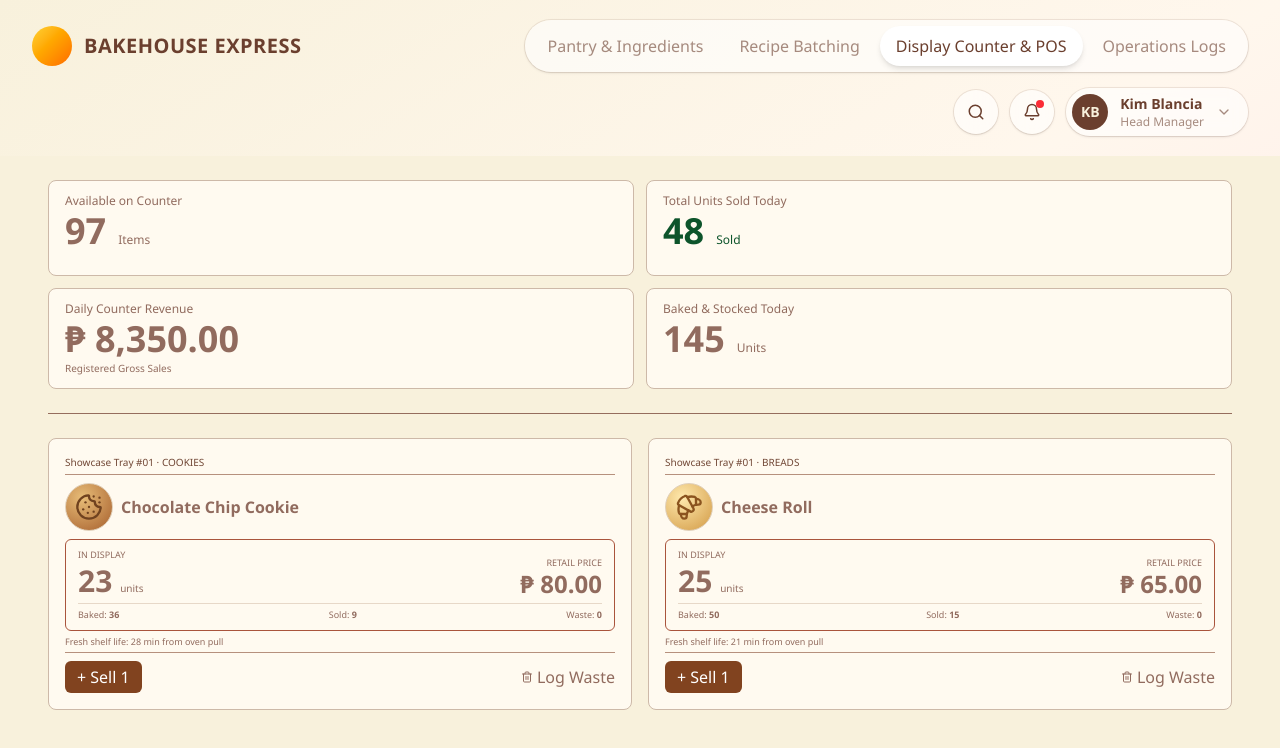
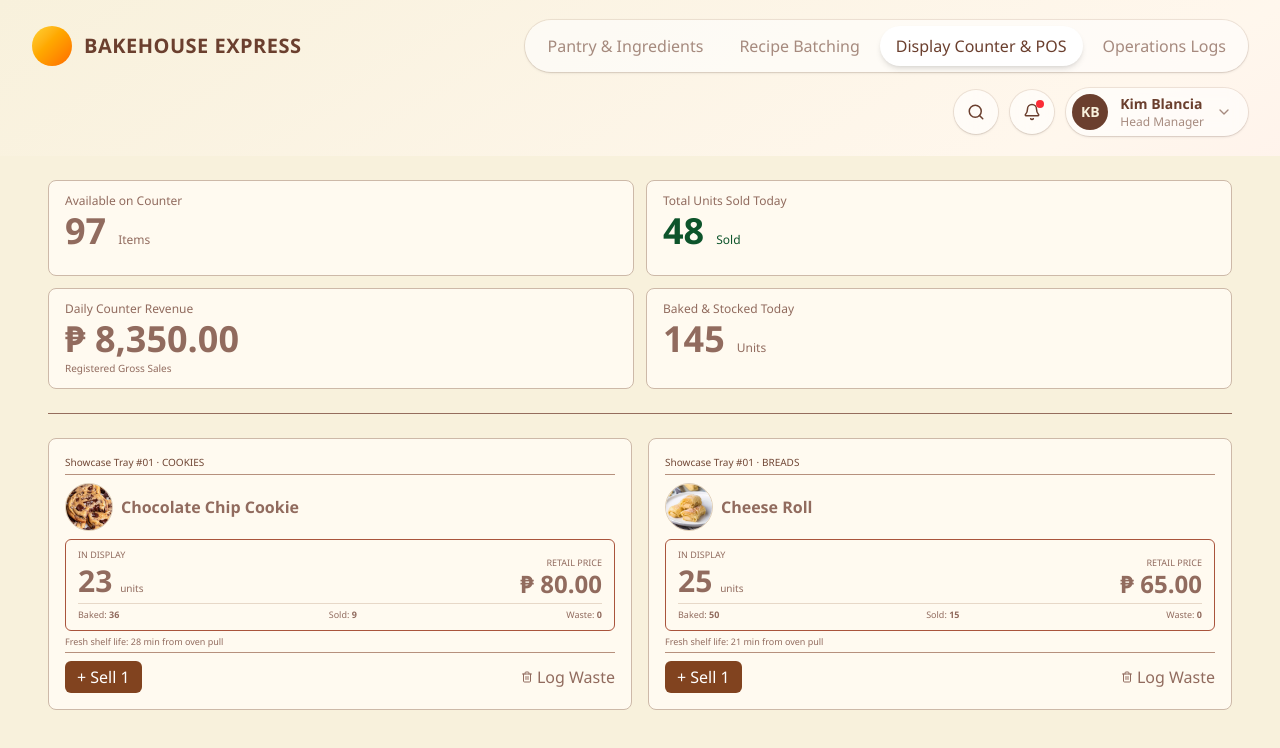
Before and after one commit to camellakimblancia-24-lgtm/BakeHouse-Express, a React (Vite) app in the folder frontend/: page /counter in a window 1280 px wide. Shown: the top 748 px of the page. Built offline with nearby package versions, Linux system fonts and the light colour scheme.

Commit message:
Add assets to POSScreen

```diff
--- a/frontend/src/pages/counter/POSScreen.tsx
+++ b/frontend/src/pages/counter/POSScreen.tsx
@@ -1,5 +1,7 @@
 import { useState } from 'react'
-import { Cookie, Croissant, Trash2 } from 'lucide-react'
+import { Trash2 } from 'lucide-react'
+import cookieImg from '/src/assets/chocolatechip-cookie.jpg'
+import cheeseRollImg from '/src/assets/cheese-roll.jpg'
 
 interface CounterProduct {
   id: number
@@ -11,7 +13,7 @@ interface CounterProduct {
   soldToday: number
   wasteToday: number
   shelfLifeMinutes: number
-  icon: 'cookie' | 'bread'
+  image: string
 }
 
 interface CounterMetrics {
@@ -32,7 +34,7 @@ const initialProducts: CounterProduct[] = [
     soldToday: 9,
     wasteToday: 0,
     shelfLifeMinutes: 28,
-    icon: 'cookie',
+    image: cookieImg,
   },
   {
     id: 2,
@@ -44,7 +46,7 @@ const initialProducts: CounterProduct[] = [
     soldToday: 15,
     wasteToday: 0,
     shelfLifeMinutes: 21,
-    icon: 'bread',
+    image: cheeseRollImg,
   },
 ]
 
@@ -133,15 +135,13 @@ export default function POSScreen() {
             </p>
 
             <div className="flex items-center gap-2 py-2">
-              <div
-                aria-hidden="true"
-                className={`flex h-12 w-12 shrink-0 items-center justify-center rounded-full border border-[#e0cfb9] text-2xl ${
-                  product.icon === 'cookie'
-                    ? 'bg-[radial-gradient(circle_at_35%_30%,#e8bd78,#a65f2d)]'
-                    : 'bg-[radial-gradient(circle_at_35%_30%,#ffe9ad,#d29a45)]'
-                }`}
-              >
-                {product.icon === 'cookie' ? <Cookie className="h-7 w-7 text-[#70421f]" /> : <Croissant className="h-7 w-7 text-[#8b541f]" />}
+              {/* 3. Replaced abstract radial-gradients with an actual HTML img element */}
+              <div className="h-12 w-12 shrink-0 overflow-hidden rounded-full border border-[#e0cfb9]">
+                <img
+                  src={product.image}
+                  alt={product.name}
+                  className="h-full w-full object-cover"
+                />
               </div>
               <h2 className="text-base font-bold text-[#916b5e]">{product.name}</h2>
             </div>
```
Also changed, not shown: frontend/src/assets/cheese-roll.jpg (added).
